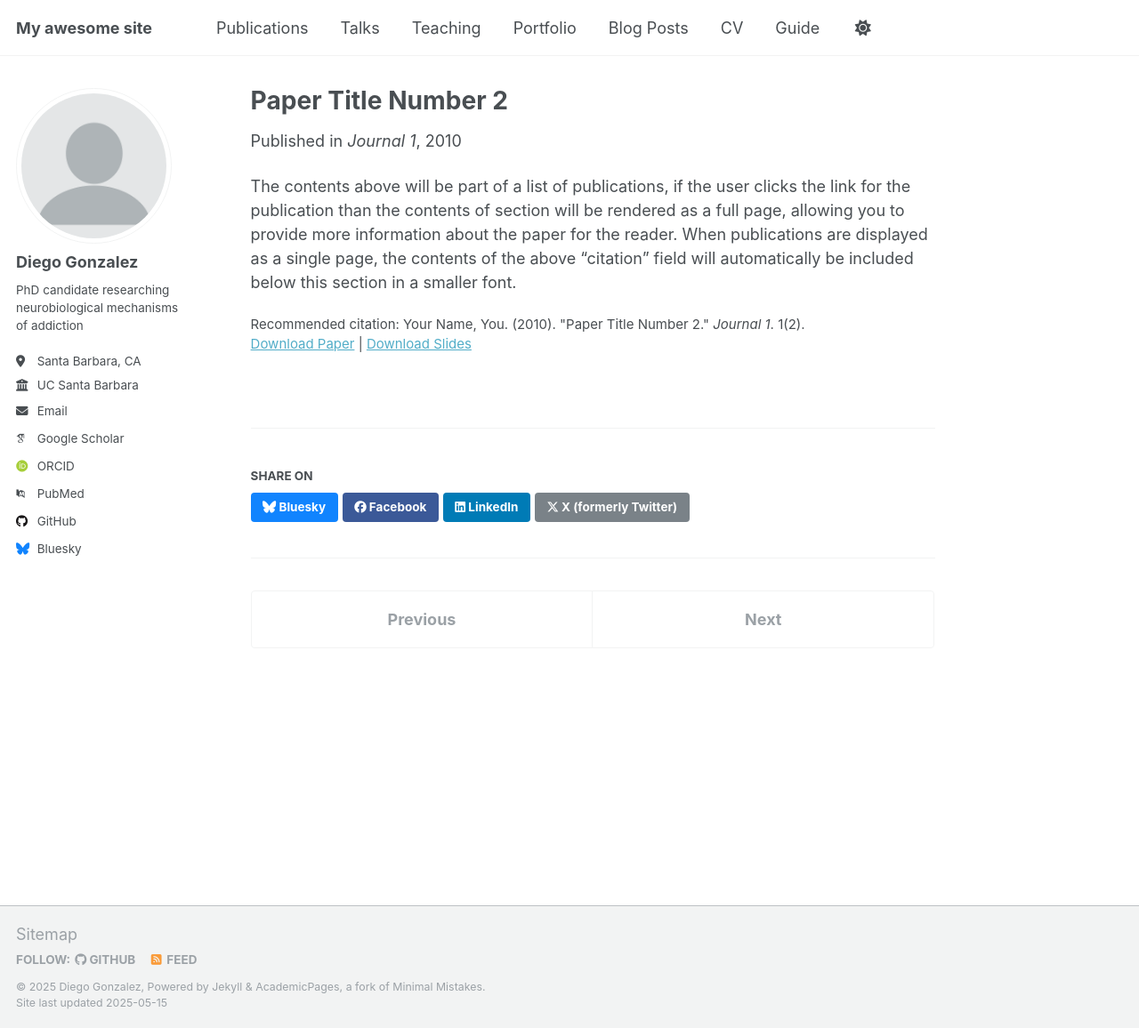
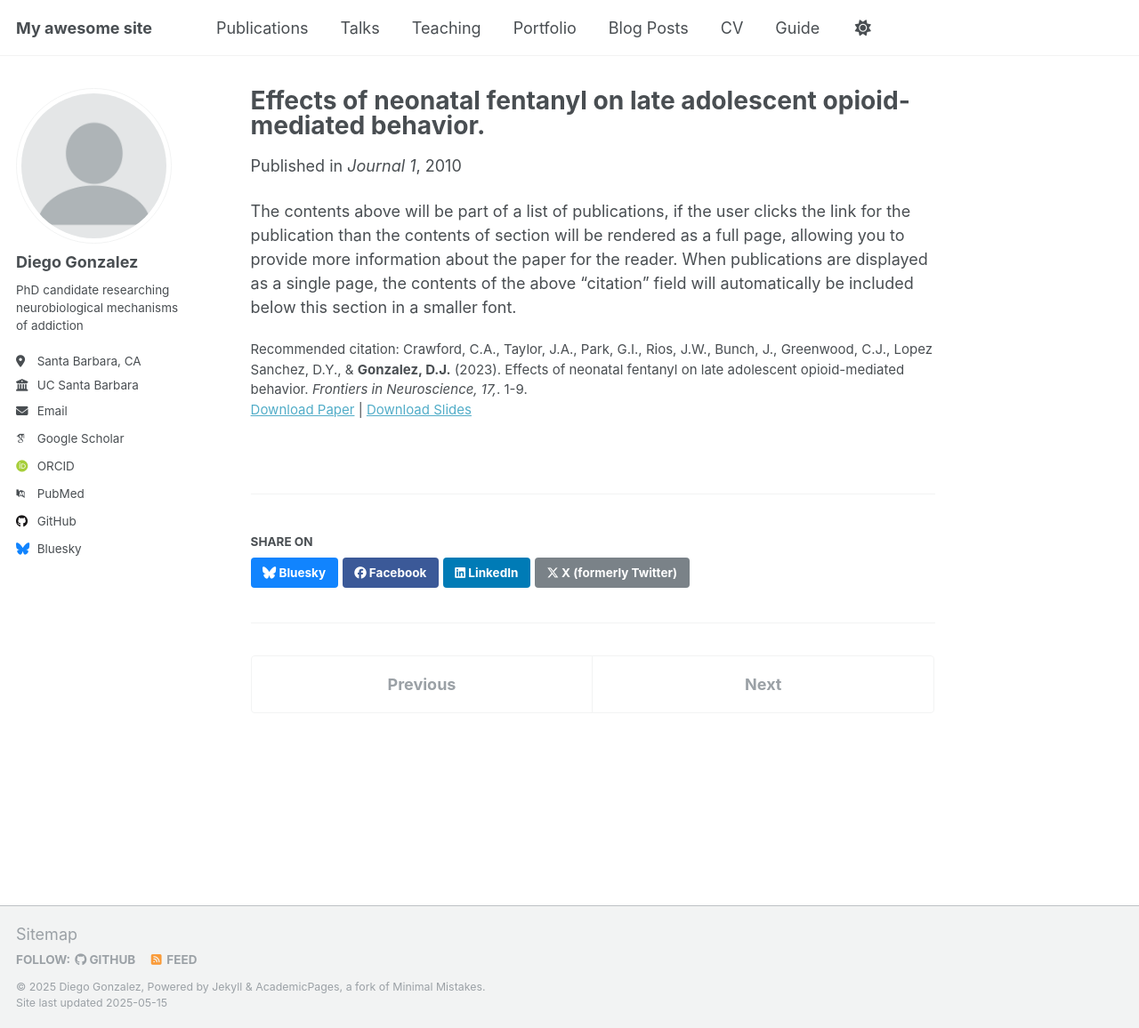
Before and after one commit to djgonzalezucsb/djgonzalezucsb, a Jekyll site: the page built from _publications/2010-10-01-paper-title-number-2.md, in a window 1280 px wide and 1156 px high. Shown: the whole window at 89% size. Built offline with Jekyll 4.4.1, drawn with Linux system fonts in a browser that asks for light colours; some web fonts are replaced.

Commit message:
Update 2010-10-01-paper-title-number-2.md

```diff
--- a/_publications/2010-10-01-paper-title-number-2.md
+++ b/_publications/2010-10-01-paper-title-number-2.md
@@ -1,5 +1,5 @@
 ---
-title: "Paper Title Number 2"
+title: "Effects of neonatal fentanyl on late adolescent opioid-mediated behavior."
 collection: publications
 category: manuscripts
 permalink: /publication/2010-10-01-paper-title-number-2
@@ -8,7 +8,8 @@ date: 2010-10-01
 venue: 'Journal 1'
 slidesurl: 'http://academicpages.github.io/files/slides2.pdf'
 paperurl: 'http://academicpages.github.io/files/paper2.pdf'
-citation: 'Your Name, You. (2010). &quot;Paper Title Number 2.&quot; <i>Journal 1</i>. 1(2).'
+citation: 'Crawford, C.A., Taylor, J.A., Park, G.I., Rios, J.W., Bunch, J., Greenwood, C.J., Lopez Sanchez,
+D.Y., & <b>Gonzalez, D.J.</b> (2023). Effects of neonatal fentanyl on late adolescent opioid-mediated behavior. <i>Frontiers in Neuroscience, 17,</i>. 1-9.'
 ---
 
 The contents above will be part of a list of publications, if the user clicks the link for the publication than the contents of section will be rendered as a full page, allowing you to provide more information about the paper for the reader. When publications are displayed as a single page, the contents of the above "citation" field will automatically be included below this section in a smaller font.
```
